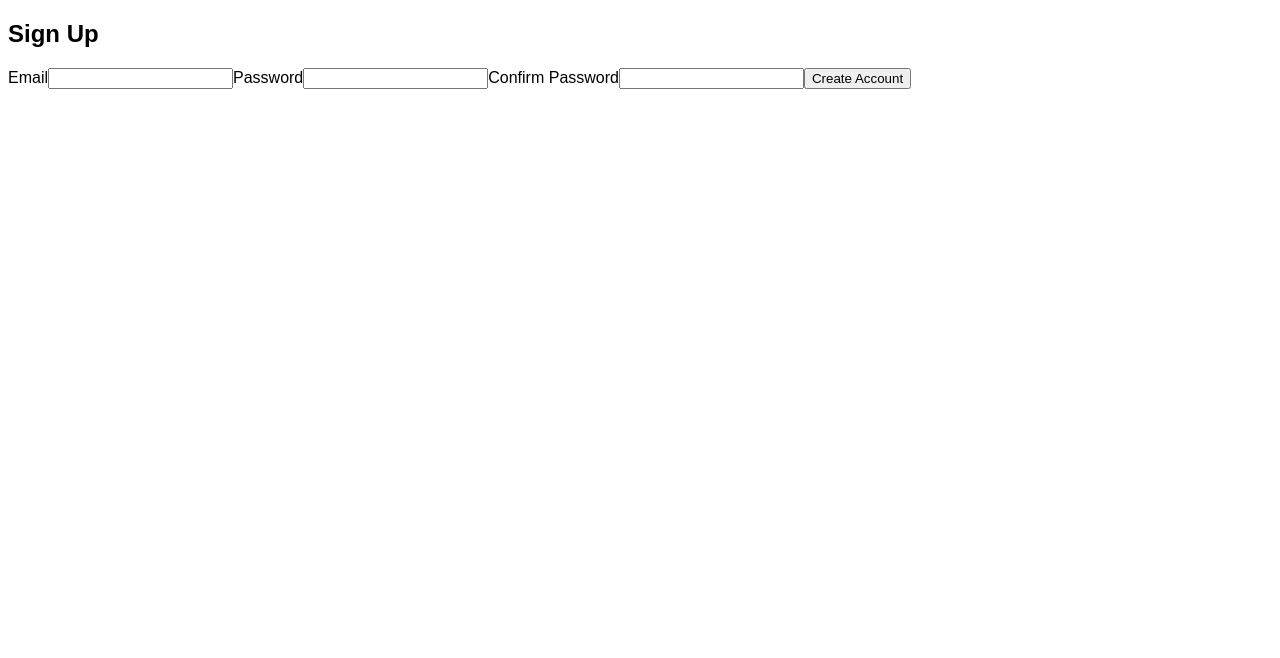
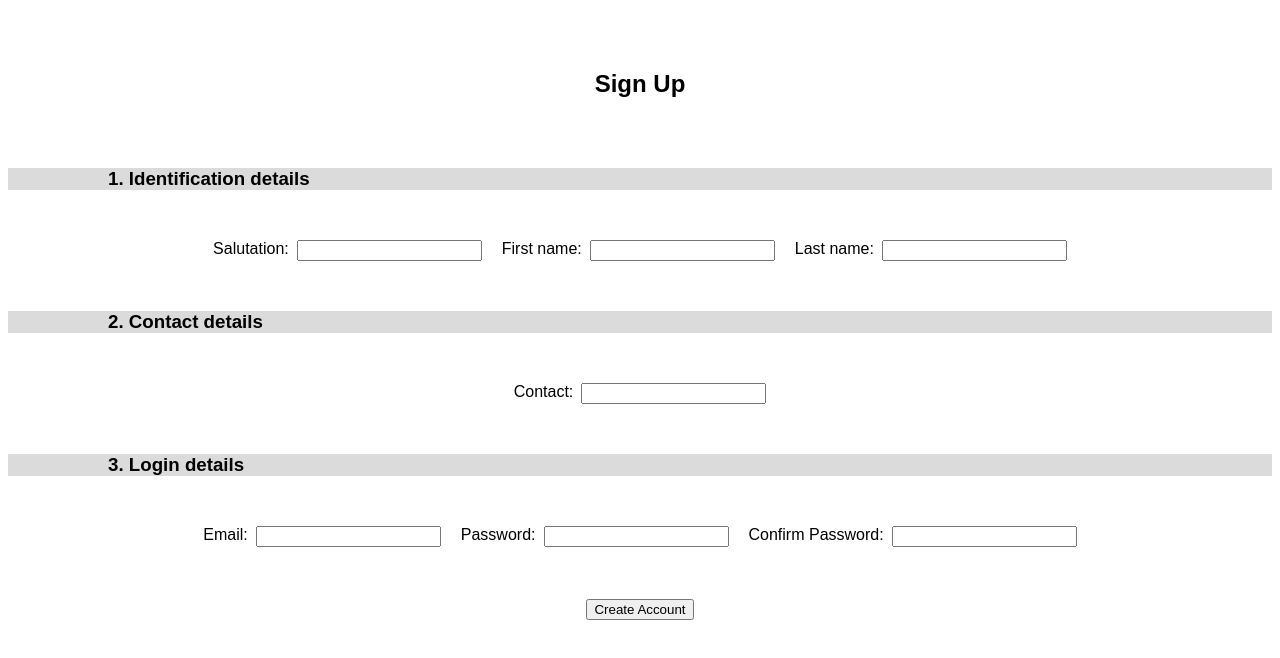
Before and after one commit to HtetAungLwinn/ESC_Project, a React (Create React App) app: page /signup in a window 1280 px wide. Shown: the top 658 px of the page. Built offline with nearby package versions, Linux system fonts and the light colour scheme.

Commit message:
sign up page

```diff
--- a/src/Signup.js
+++ b/src/Signup.js
@@ -2,19 +2,52 @@ import React from "react";
 
 export default function Signup() {
   return (
-    <div className="auth-page">
-      <h2>Sign Up</h2>
+
+
+    <div className="centered">
+      <h2 style={{ padding:"50px"}}>Sign Up</h2>
       <form>
-        <label htmlFor="email">Email</label>
+        <h3 style={{ backgroundColor: "#dbdbdb", paddingLeft:"100px", textAlign: "left"}}>1. Identification details</h3>
+        <div className="flex-container">
+        <div className="input-group">
+        <label htmlFor="salutation">Salutation:</label>
+        <input type="salutation" id="salutation" name="salutation" />
+        </div>
+        <div className="input-group">
+        <label htmlFor="fname">First name:</label>
+        <input type="fname" id="fname" name="fname" />
+        </div>
+        <div className="input-group">
+        <label htmlFor="lname">Last name:</label>
+        <input type="lname" id="lname" name="lname" />
+        </div>
+        </div>
+
+        <h3 style={{ backgroundColor: "#dbdbdb", paddingLeft:"100px", textAlign: "left"}}>2. Contact details</h3>
+        <div className="flex-container">
+        <div className="input-group">
+        <label htmlFor="contact">Contact:</label>
+        <input type="contact" id="contact" name="contact" />
+        </div>
+        </div>
+
+
+        <h3 style={{ backgroundColor: "#dbdbdb", paddingLeft:"100px", textAlign: "left" }}>3. Login details</h3>
+        <div className="flex-container">
+        <div className="input-group">
+        <label htmlFor="email">Email:</label>
         <input type="email" id="email" name="email" />
-
-        <label htmlFor="password">Password</label>
+        </div>
+        <div className="input-group">
+        <label htmlFor="password">Password:</label>
         <input type="password" id="password" name="password" />
-
-        <label htmlFor="confirm">Confirm Password</label>
+        </div>
+        <div className="input-group">
+        <label htmlFor="confirm">Confirm Password:</label>
         <input type="password" id="confirm" name="confirm" />
-
-        <button type="submit">Create Account</button>
+        </div>
+        </div>
+        <h3><button type="submit">Create Account</button></h3>
       </form>
     </div>
   );
--- a/src/index.css
+++ b/src/index.css
@@ -61,7 +61,16 @@ body {
 .flex-container {
   display: flex;
   justify-content: center;
+  margin: 50px;
+  gap: 20px;
 }
+
+.input-group {
+  display: flex;
+  justify-content: center;
+  gap: 8px; /* gap between label and input */
+}
+
 
 /* Header banner */
 .flex-container.header {
```
